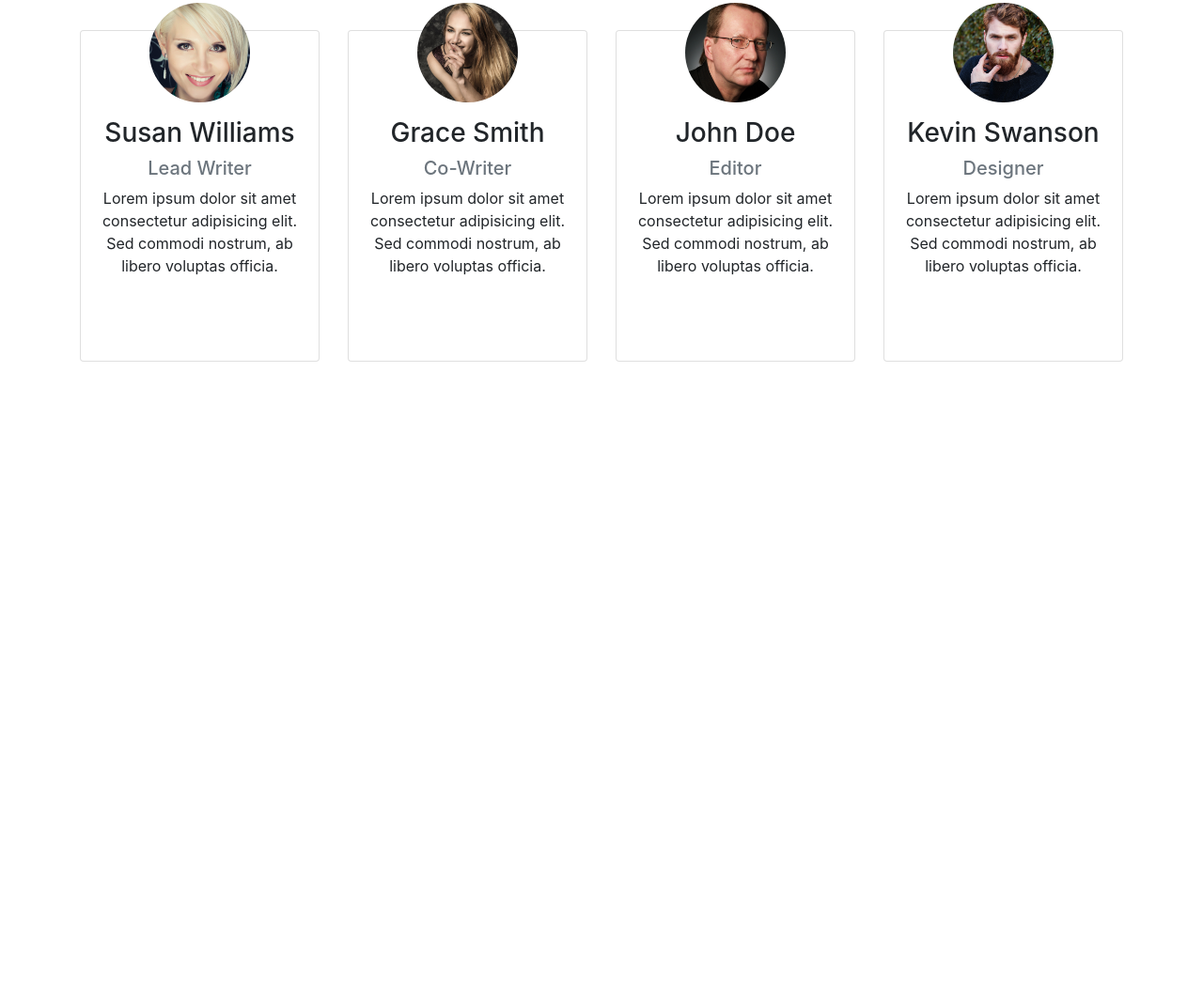
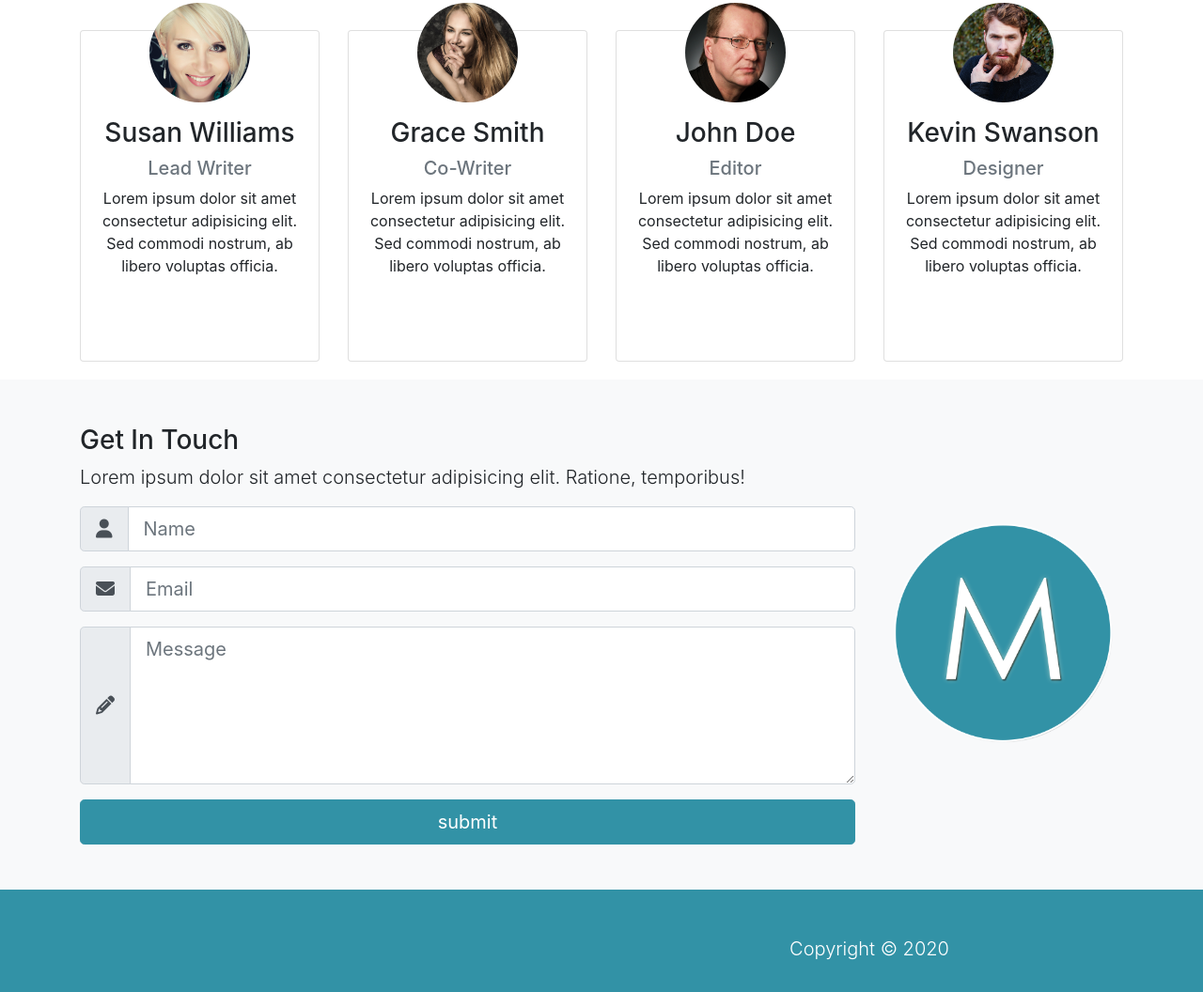
Before and after one commit to memo-ibrahim-alean/Mizuxe-Book, a plain HTML site: page index.html in a window 1280 px wide. Shown: the part 1744-2800 px from the top of the page at 94% size. Before the commit the page ends 2148 px from the top, so only its background shows below. Drawn offline with nearby package versions, Linux system fonts and the light colour scheme.

Commit message:
Contact & Footer

```diff
--- a/index.html
+++ b/index.html
@@ -1,5 +1,6 @@
 <!DOCTYPE html>
 <html lang="en">
+
 <head>
   <meta charset="UTF-8" />
   <meta name="viewport" content="width=device-width, initial-scale=1.0" />
@@ -7,24 +8,17 @@
   <link rel="stylesheet" href="css/bootstrap.css" />
   <link rel="stylesheet" href="css/style.css" />
   <title>Mizuxe Book</title>
-    <script
-      src="https://kit.fontawesome.com/2cbf0a742f.js"
-      crossorigin="anonymous"
-    ></script>
+  <script src="https://kit.fontawesome.com/2cbf0a742f.js" crossorigin="anonymous"></script>
 </head>
 
-  <body>
-    <nav class="navbar navbar-expand-lg navbar-light fixed-top py-4">
+<body id="home" data-spy="scroll" data-target="#main-nav">
+  <nav class="navbar navbar-expand-lg navbar-light fixed-top py-4" id="main-nav">
     <div class="container">
       <a href="#" class="navbar-brand">
         <img src="./img/mlogo.png" width="50" height="50" alt="logo" />
         <h3 class="d-inline align-middle">Mizuxe</h3>
       </a>
-        <button
-          class="navbar-toggler"
-          data-toggle="collapse"
-          data-target="#navbarCollapse"
-        >
+      <button class="navbar-toggler" data-toggle="collapse" data-target="#navbarCollapse">
         <span class="navbar-toggler-icon"></span>
       </button>
       <div class="collapse navbar-collapse" id="navbarCollapse">
@@ -63,12 +57,7 @@
             </a>
           </div>
           <div class="col-lg-6">
-              <img
-                src="./img/book.png"
-                alt="showcase book"
-                class="img-fluid d-lg-block d-none"
-                width="100%"
-              />
+            <img src="./img/book.png" alt="showcase book" class="img-fluid d-lg-block d-none" width="100%" />
           </div>
         </div>
       </div>
@@ -80,18 +69,10 @@
     <div class="container">
       <div class="row">
         <div class="col-md-4">
-            <input
-              type="text"
-              class="form-control form-control-lg mb-resp"
-              placeholder="Enter name"
-            />
+          <input type="text" class="form-control form-control-lg mb-resp" placeholder="Enter name" />
         </div>
         <div class="col-md-4">
-            <input
-              type="email"
-              class="form-control form-control-lg mb-resp"
-              placeholder="Enter Email"
-            />
+          <input type="email" class="form-control form-control-lg mb-resp" placeholder="Enter Email" />
         </div>
         <div class="col-md-4">
           <a href="#" class="btn btn-primary btn-block btn-lg">Subscribe</a>
@@ -170,11 +151,7 @@
             <div class="card">
               <div class="card-header">
                 <h5 class="mb-0">
-                    <div
-                      href="#collapse1"
-                      data-toggle="collapse"
-                      data-parent="#accordion"
-                    >
+                  <div href="#collapse1" data-toggle="collapse" data-parent="#accordion">
                     <i class="fas fa-arrow-circle-down"></i> Get Inspired
                   </div>
                 </h5>
@@ -194,11 +171,7 @@
             <div class="card">
               <div class="card-header">
                 <h5 class="mb-0">
-                    <div
-                      href="#collapse2"
-                      data-toggle="collapse"
-                      data-parent="#accordion"
-                    >
+                  <div href="#collapse2" data-toggle="collapse" data-parent="#accordion">
                     <i class="fas fa-arrow-circle-down"></i> Gain The
                     Knowledge
                   </div>
@@ -219,11 +192,7 @@
             <div class="card">
               <div class="card-header">
                 <h5 class="mb-0">
-                    <div
-                      href="#collapse3"
-                      data-toggle="collapse"
-                      data-parent="#accordion"
-                    >
+                  <div href="#collapse3" data-toggle="collapse" data-parent="#accordion">
                     <i class="fas fa-arrow-circle-down"></i> Open Your Mind
                   </div>
                 </h5>
@@ -265,11 +234,7 @@
         <div class="col-lg-3 col-md-6 mb-resp-3">
           <div class="card">
             <div class="card-body text-center">
-                <img
-                  src="img/person1.jpg"
-                  alt=""
-                  class="img-fluid rounded-circle w-50 mb-3"
-                />
+              <img src="img/person1.jpg" alt="" class="img-fluid rounded-circle w-50 mb-3" />
               <h3>Susan Williams</h3>
               <h5 class="text-muted">Lead Writer</h5>
               <p>
@@ -300,11 +265,7 @@
         <div class="col-lg-3 col-md-6 mb-resp-3">
           <div class="card">
             <div class="card-body text-center">
-                <img
-                  src="img/person2.jpg"
-                  alt=""
-                  class="img-fluid rounded-circle w-50 mb-3"
-                />
+              <img src="img/person2.jpg" alt="" class="img-fluid rounded-circle w-50 mb-3" />
               <h3>Grace Smith</h3>
               <h5 class="text-muted">Co-Writer</h5>
               <p>
@@ -335,11 +296,7 @@
         <div class="col-lg-3 col-md-6 mb-resp-3">
           <div class="card">
             <div class="card-body text-center">
-                <img
-                  src="img/person3.jpg"
-                  alt=""
-                  class="img-fluid rounded-circle w-50 mb-3"
-                />
+              <img src="img/person3.jpg" alt="" class="img-fluid rounded-circle w-50 mb-3" />
               <h3>John Doe</h3>
               <h5 class="text-muted">Editor</h5>
               <p>
@@ -370,11 +327,7 @@
         <div class="col-lg-3 col-md-6 mb-resp-3">
           <div class="card">
             <div class="card-body text-center">
-                <img
-                  src="img/person4.jpg"
-                  alt=""
-                  class="img-fluid rounded-circle w-50 mb-3"
-                />
+              <img src="img/person4.jpg" alt="" class="img-fluid rounded-circle w-50 mb-3" />
               <h3>Kevin Swanson</h3>
               <h5 class="text-muted">Designer</h5>
               <p>
@@ -405,24 +358,97 @@
     </div>
   </section>
 
+  <!-- CONTACT -->
+  <section id="contact" class="bg-light py-5">
+    <div class="container">
+      <div class="row">
+        <div class="col-lg-9 mb-resp">
+          <h3>Get In Touch</h3>
+          <p class="lead">
+            Lorem ipsum dolor sit amet consectetur adipisicing elit. Ratione,
+            temporibus!
+          </p>
+          <form>
+            <div class="input-group input-group-lg mb-3">
+              <div class="input-group-prepend">
+                <span class="input-group-text">
+                  <i class="fas fa-user"></i>
+                </span>
+              </div>
+              <input type="text" class="form-control" placeholder="Name" />
+            </div>
 
+            <div class="input-group input-group-lg mb-3">
+              <div class="input-group-prepend">
+                <span class="input-group-text">
+                  <i class="fas fa-envelope"></i>
+                </span>
+              </div>
+              <input type="email" class="form-control" placeholder="Email" />
+            </div>
 
+            <div class="input-group input-group-lg mb-3">
+              <div class="input-group-prepend">
+                <span class="input-group-text">
+                  <i class="fas fa-pencil-alt"></i>
+                </span>
+              </div>
+              <textarea class="form-control" placeholder="Message" rows="5"></textarea>
+            </div>
+
+            <input type="submit" value="submit" class="btn btn-primary btn-block btn-lg" />
+          </form>
+        </div>
+
+        <div class="col-lg-3 align-self-center">
+          <img src="./img/mlogo.png" alt="" class="img-fluid">
+        </div>
+      </div>
+    </div>
+  </section>
+
+  <!-- FOOTER -->
+  <footer id="main-footer" class="py-5 bg-primary text-white">
+    <div class="container">
+      <div class="row text-center">
+        <div class="col-md-6 ml-auto">
+          <p class="lead">Copyright &copy; <span id="year"></span></p>
+        </div>
+      </div>
+      </d>
+  </footer>
 
   <script src="https://code.jquery.com/jquery-3.2.1.min.js"></script>
-    <script
-      src="https://cdn.jsdelivr.net/npm/popper.js@1.16.0/dist/umd/popper.min.js"
+  <script src="https://cdn.jsdelivr.net/npm/popper.js@1.16.0/dist/umd/popper.min.js"
     integrity="sha384-Q6E9RHvbIyZFJoft+2mJbHaEWldlvI9IOYy5n3zV9zzTtmI3UksdQRVvoxMfooAo"
-      crossorigin="anonymous"
-    ></script>
-    <script
-      src="https://stackpath.bootstrapcdn.com/bootstrap/4.5.0/js/bootstrap.min.js"
+    crossorigin="anonymous"></script>
+  <script src="https://stackpath.bootstrapcdn.com/bootstrap/4.5.0/js/bootstrap.min.js"
     integrity="sha384-OgVRvuATP1z7JjHLkuOU7Xw704+h835Lr+6QL9UvYjZE3Ipu6Tp75j7Bh/kR0JKI"
-      crossorigin="anonymous"
-    ></script>
+    crossorigin="anonymous"></script>
 
   <script>
     // Get the current year for the copyright
     $('#year').text(new Date().getFullYear());
+
+    // Init Scrollspy
+    $('body').scrollspy({ target: '#main-nav' });
+
+    // Smooth Scrolling
+    $("#main-nav a").on('click', function (event) {
+      if (this.hash !== "") {
+        event.preventDefault();
+
+        const hash = this.hash;
+
+        $('html, body').animate({
+          scrollTop: $(hash).offset().top
+        }, 800, function () {
+
+          window.location.hash = hash;
+        });
+      }
+    });
   </script>
 </body>
+
 </html>
--- a/scss/style.scss
+++ b/scss/style.scss
@@ -79,6 +79,12 @@ body {
     }
   }
 
+  #contact img {
+    display: block;
+    width: 50%;
+    margin: auto;
+  }
+
   .mb-resp {
     margin-bottom: 1rem;
   }
```
Also changed, not shown: css/style.css. Lines whose indentation alone changed are shown as unchanged.
